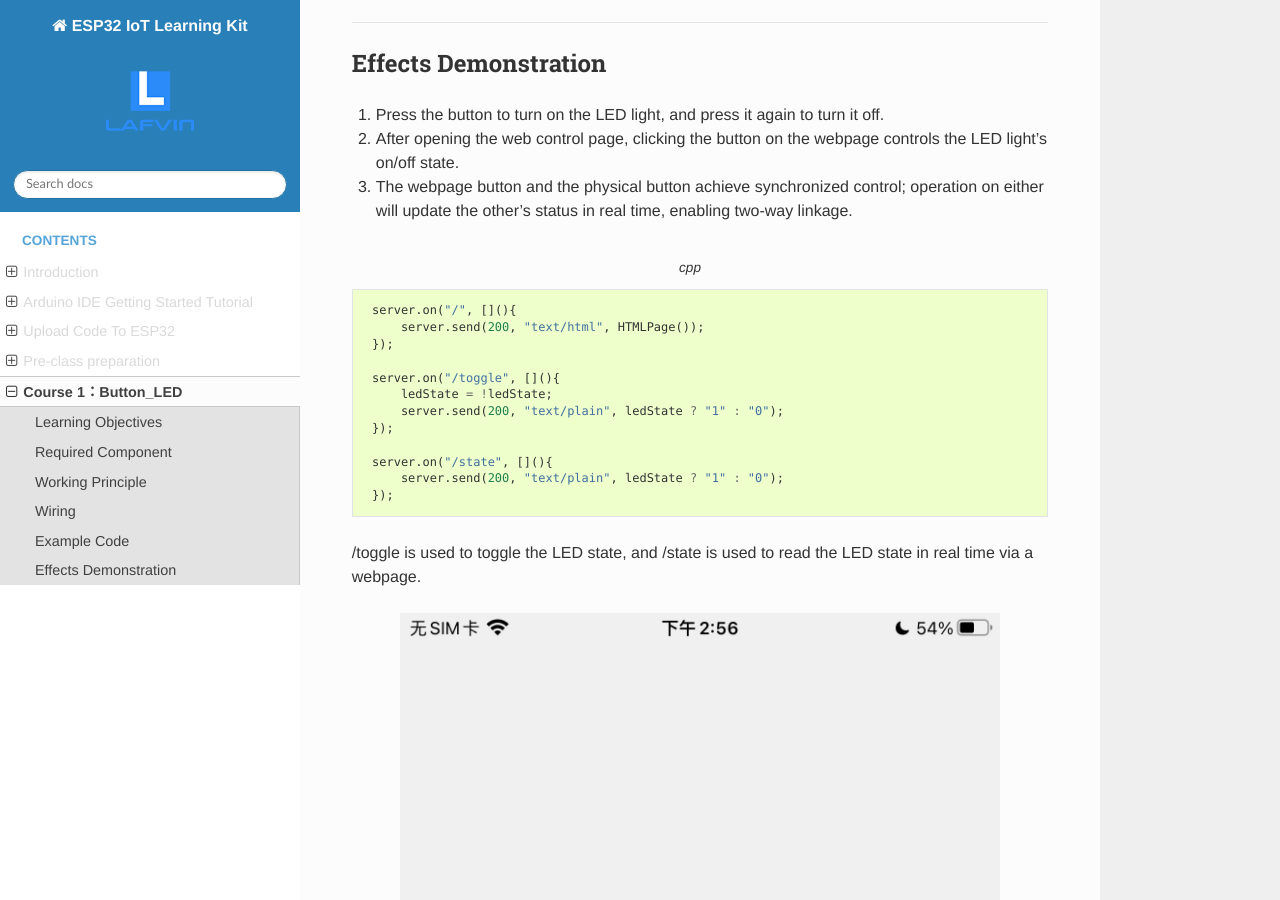
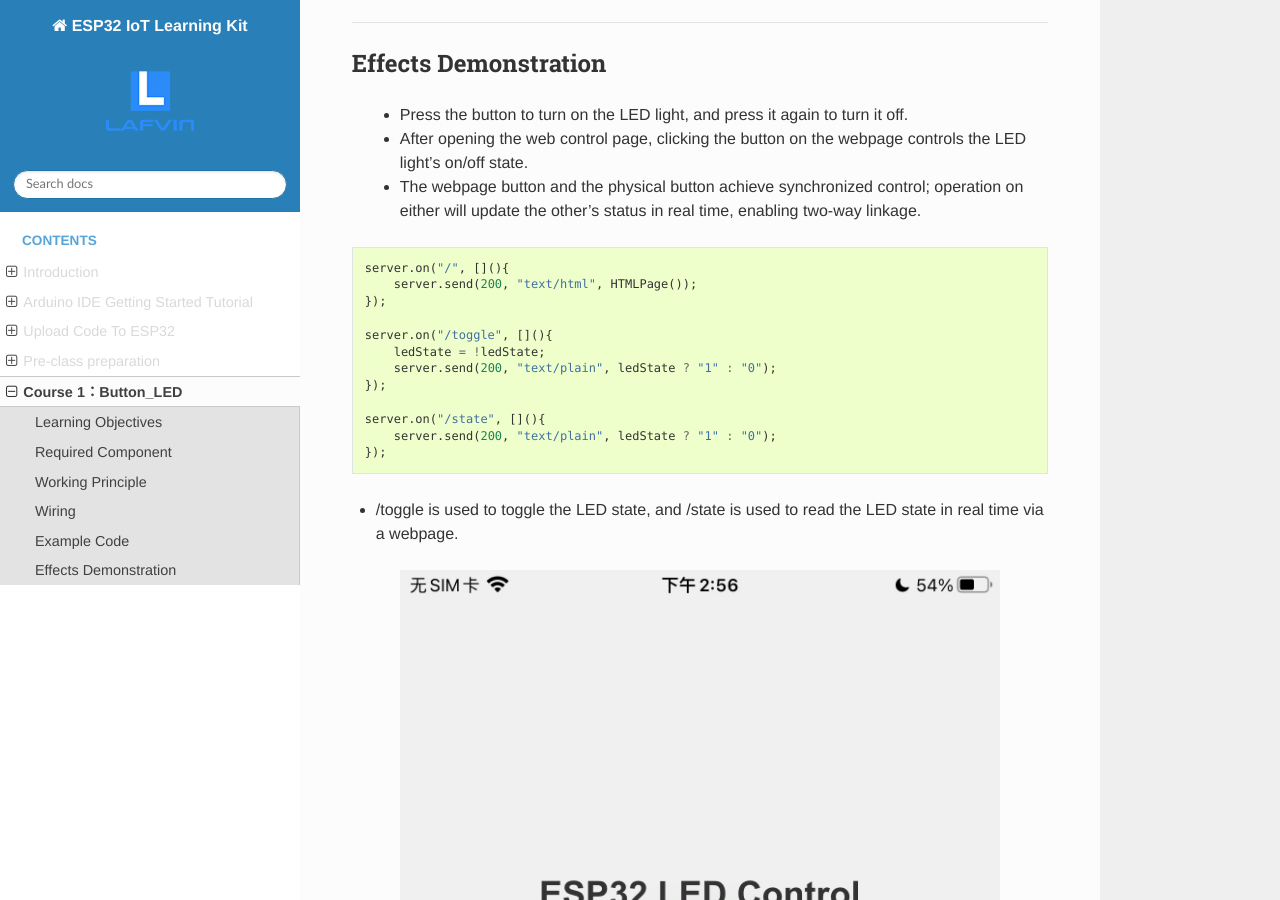
Before and after one commit to COLA508/esp32_IOT_Learning_Kit, a Sphinx documentation site: the page built from docs/source/course1.rst, in a window 1280 px wide and 900 px high, scrolled down 5904 px. Built offline with Sphinx 7.4.7 and the Read the Docs theme 3.1.0, drawn with Linux system fonts in a browser that asks for light colours.

Commit message:
Update course1.rst

```diff
--- a/docs/source/course1.rst
+++ b/docs/source/course1.rst
@@ -292,14 +292,13 @@ Example Code
 Effects Demonstration
 ---------------------
 
-1. Press the button to turn on the LED light, and press it again to turn it off.
+ - Press the button to turn on the LED light, and press it again to turn it off.
 
-2. After opening the web control page, clicking the button on the webpage controls the LED light's on/off state.
+ - After opening the web control page, clicking the button on the webpage controls the LED light's on/off state.
 
-3. The webpage button and the physical button achieve synchronized control; operation on either will update the other's status in real time, enabling two-way linkage.
+ - The webpage button and the physical button achieve synchronized control; operation on either will update the other's status in real time, enabling two-way linkage.
 
 .. code-block:: cpp
-   :caption: cpp
 
     server.on("/", [](){
         server.send(200, "text/html", HTMLPage());
@@ -314,7 +313,7 @@ Effects Demonstration
         server.send(200, "text/plain", ledState ? "1" : "0");
     });
 
-/toggle is used to toggle the LED state, and /state is used to read the LED state in real time via a webpage.
+- /toggle is used to toggle the LED state, and /state is used to read the LED state in real time via a webpage.
 
 
 .. image:: _static/COURSE/3.LED.png
```
